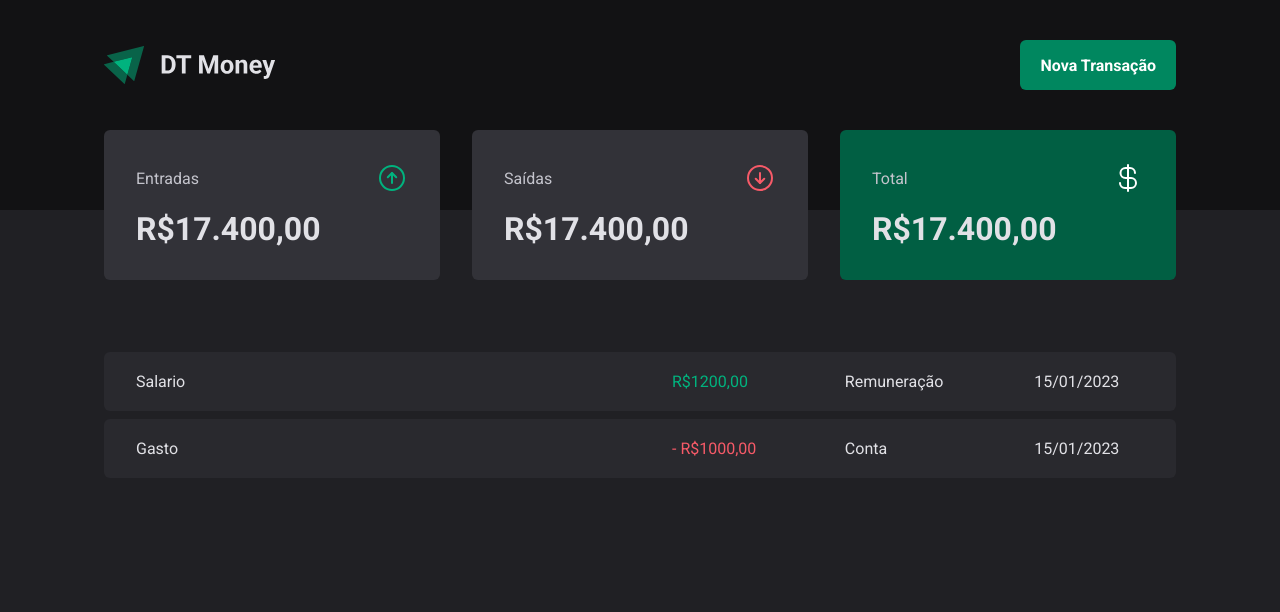
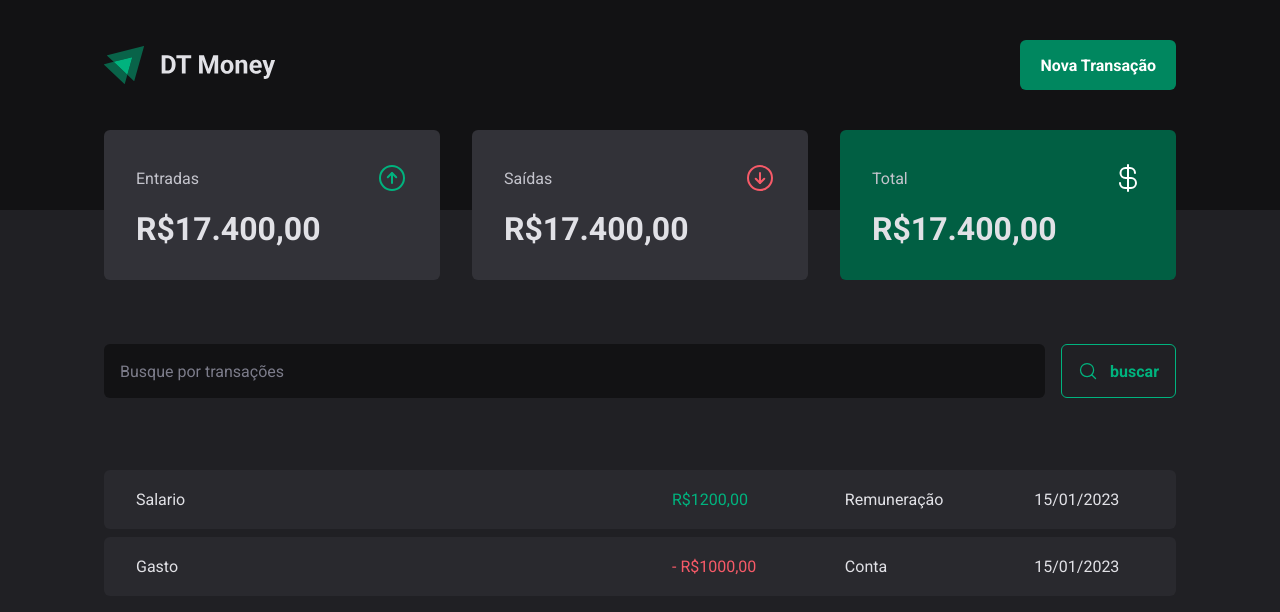
Before and after one commit to DouglasO-R/dt-money, a React (Vite) app: page / in a window 1280 px wide. Shown: the top 612 px of the page. Built offline with nearby package versions, Linux system fonts and the light colour scheme.

Commit message:
feat(Pages/Transactions):Create components UI for search form

```diff
--- /dev/null
+++ b/src/pages/Transactions/components/SearchForm/index.tsx
@@ -0,0 +1,16 @@
+import { MagnifyingGlass } from "phosphor-react";
+import { SearchFormContainer } from "./styles";
+
+
+export function SearchForm() {
+    return (
+        <SearchFormContainer>
+            <input type="text" placeholder="Busque por transações" />
+
+            <button type="submit">
+                <MagnifyingGlass size={20} />
+                buscar
+            </button>
+        </SearchFormContainer>
+    )
+}
--- /dev/null
+++ b/src/pages/Transactions/components/SearchForm/styles.ts
@@ -0,0 +1,48 @@
+import styled from "styled-components";
+
+
+export const SearchFormContainer = styled.form`
+    width: 100%;
+    max-width: 70rem;
+    margin: 4rem auto 0;
+    padding: 0 1.5rem;
+
+    display: flex;
+    gap: 1rem;
+
+    input {
+        flex: 1;
+        border-radius: 6px;
+        padding: 1rem;
+        border: none;
+
+        background-color: ${({ theme }) => theme["gray-900"]};
+        color: ${({ theme }) => theme["gray-300"]};
+
+        &::placeholder{
+            color: ${({ theme }) => theme["gray-500"]};
+        }
+    }
+
+    button {
+        display: flex;
+        align-items: center;
+        gap: 0.75rem;
+        padding: 1rem;
+        border-radius: 6px;
+
+        border: 1px solid ${({ theme }) => theme["green-300"]};
+        color: ${({ theme }) => theme["green-300"]};
+        background-color: transparent;
+
+        font-weight: bold;
+
+        &:hover{
+            background-color: ${({ theme }) => theme["green-500"]};
+            border-color: ${({ theme }) => theme["green-500"]};
+
+            color: ${({ theme }) => theme["white"]};
+            transition: background-color 0.2s, color 0.2s, border-color 0.2s;
+        }
+    }
+`
--- a/src/pages/Transactions/index.tsx
+++ b/src/pages/Transactions/index.tsx
@@ -1,6 +1,7 @@
 import { Header } from "../../components/Header";
 import { Summary } from "../../components/Summary";
 import { TransactionList } from "../../components/TransactionList";
+import { SearchForm } from "./components/SearchForm";
 
 
 export function Transactions() {
@@ -8,6 +9,7 @@
         <>
             <Header />
             <Summary />
+            <SearchForm />
             <TransactionList />
         </>
     )
```
